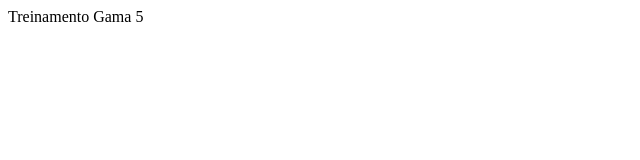
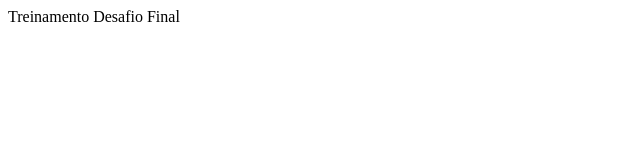
Before and after one commit to cbranteix/TreinamentoGama5, a plain HTML site: page index.html in a window 1280 px wide. Shown: the full height of the page, 0-640 px from the left. Drawn offline with Linux system fonts and the light colour scheme.

Commit message:
Mudando Texto Titulo

```diff
--- a/index.html
+++ b/index.html
@@ -4,9 +4,9 @@
     <meta charset="UTF-8">
     <meta http-equiv="X-UA-Compatible" content="IE=edge">
     <meta name="viewport" content="width=device-width, initial-scale=1.0">
-    <title>Treinamento Gama5</title>
+    <title>Treinamento Desafio Final</title>
 </head>
 <body>
-    Treinamento Gama 5
+    Treinamento Desafio Final
 </body>
 </html>
```
